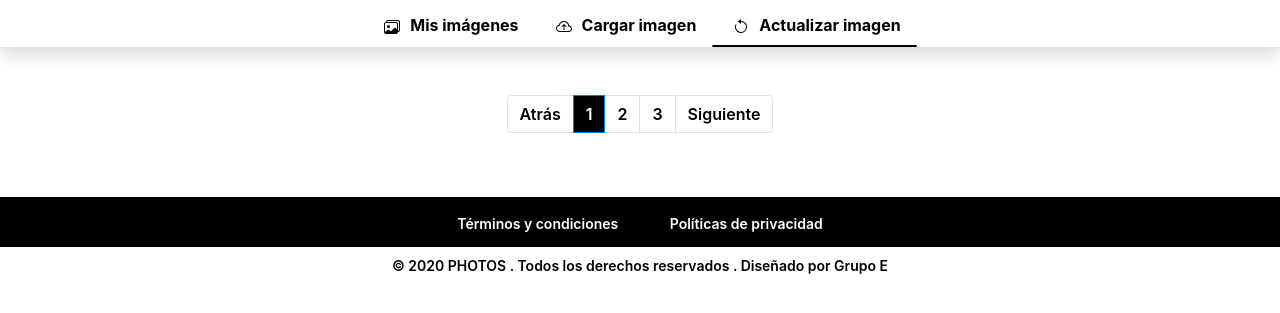
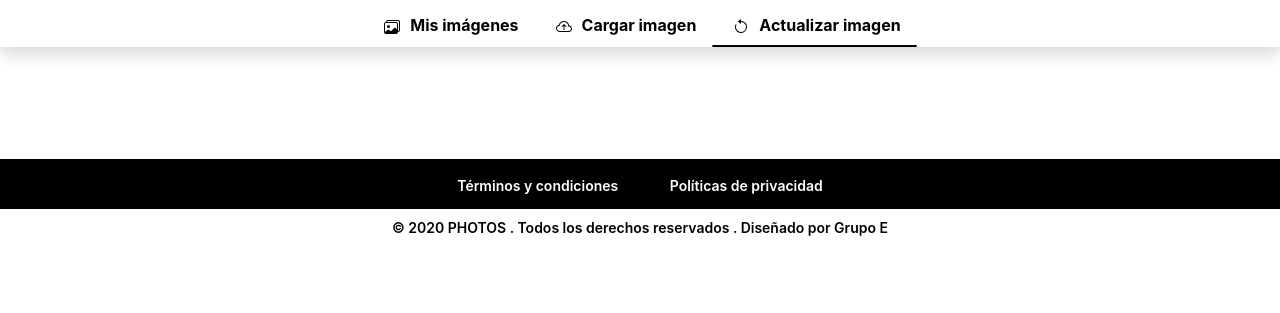
Before and after one commit to joshemoreno/Gallery_flask, a Flask app: page /update in a window 1280 px wide. Shown: the part 75-388 px from the top of the page. Run offline with Flask 2, Linux system fonts and the light colour scheme; the visitor is signed in with stand-in values (Sample User, id 1); data that the repository does not hold is empty; some libraries are stand-ins or nearby versions.

Commit message:
Update update.html

```diff
--- a/Project/templates/UpdateView/update.html
+++ b/Project/templates/UpdateView/update.html
@@ -104,20 +104,6 @@
     {% endfor %}
 </div>
 
-<nav aria-label="Page navigation">
-    <ul class="pagination justify-content-center">
-        <li class="page-item disabled">
-            <a class="page-link" href="#" tabindex="-1" aria-disabled="true">Atrás</a>
-        </li>
-        <li class="page-item active"><a class="page-link" href="#">1</a></li>
-        <li class="page-item"><a class="page-link" href="#">2</a></li>
-        <li class="page-item"><a class="page-link" href="#">3</a></li>
-        <li class="page-item">
-            <a class="page-link" href="#">Siguiente</a>
-        </li>
-    </ul>
-</nav>
-
 <!-- Footer -->
 <div class="footer">
     <div class="text-center footer-in py-3">
```
